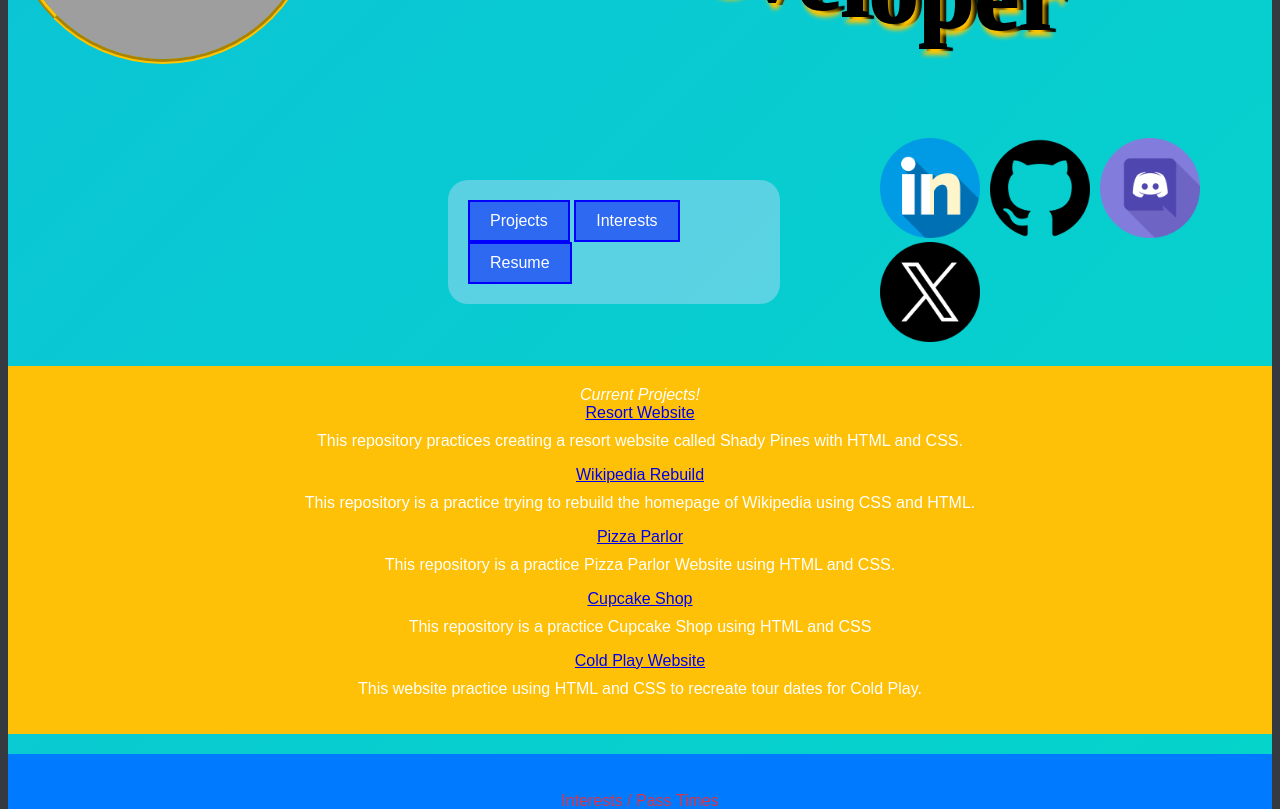
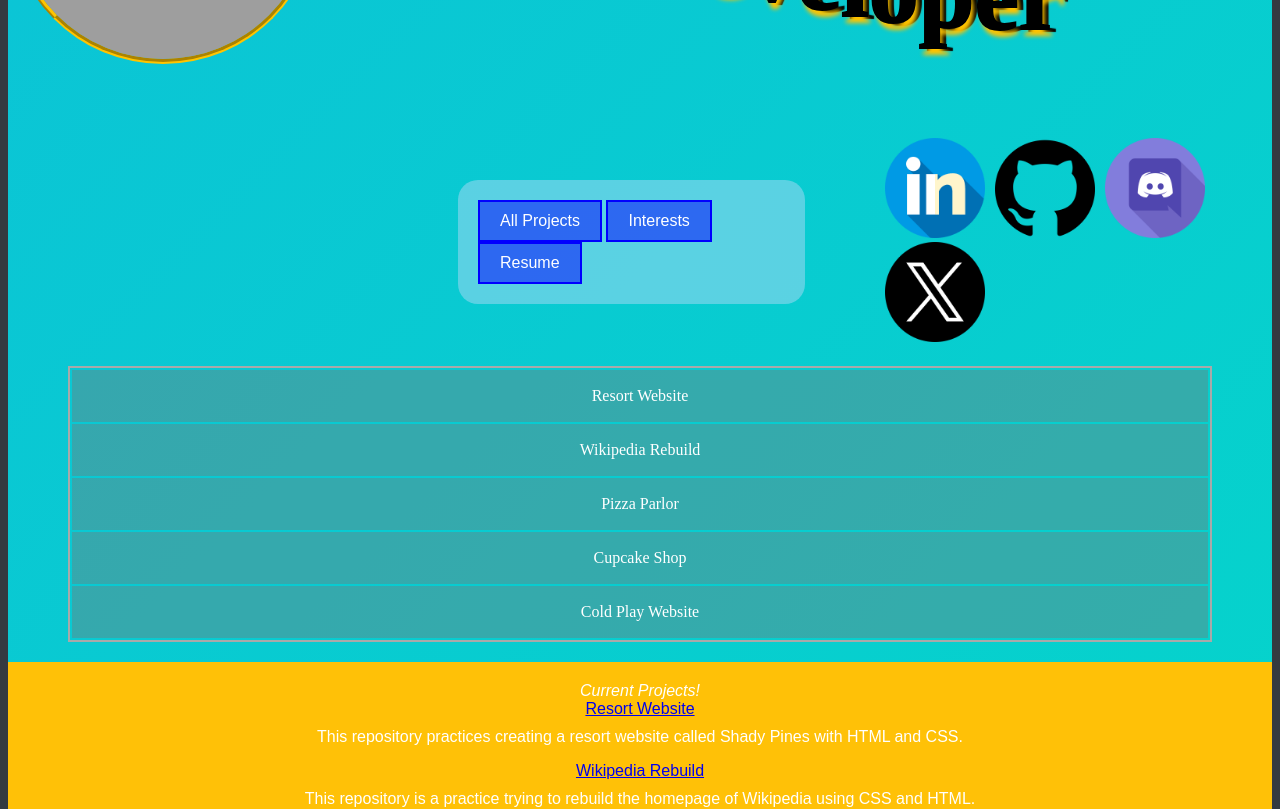
Before and after one commit to tdietzel/Portfolio_React, a React (Vite) app: page / in a window 1280 px wide. Shown: the part 460-1269 px from the top of the page. Built offline with nearby package versions, Linux system fonts and the light colour scheme; grey boxes are pictures that could not be loaded.

Commit message:
Add section and styling for Top Projects

```diff
--- a/src/components/App.jsx
+++ b/src/components/App.jsx
@@ -36,11 +36,11 @@ function App() {
       <Col md={6}>
       <ButtonGroup style={{marginLeft: '440px'}} className="button-group">
         <div className="button-style">
-            <Button variant="outline-light">Projects</Button>{' '}
+            <Button variant="outline-light">All Projects</Button>{' '}
             <Button variant="outline-light">Interests</Button>{' '}
             <Button variant="outline-light">Resume</Button>{' '}
         </div>
-        <Card style={{marginLeft: '100px'}}>
+        <Card style={{marginLeft: '80px'}}>
           <Card.Img src={linkedin} alt="LinkedIn" style={{marginRight: '10px'}} className="social-media"/>
           <Card.Img src={gitHub} alt="GitHub" style={{marginRight: '10px', borderColor: 'white'}} className="social-media"/>
           <Card.Img src={discord} alt="Discord" style={{marginRight: '10px'}} className="social-media"/>
@@ -48,6 +48,31 @@ function App() {
         </Card>
       </ButtonGroup>
       </Col>
+
+      <Container style={{border:'2px solid darkGrey', marginRight:'60px', marginLeft:'60px'}}>
+        <Card className='top-projects'>
+          <CardText>Resort Website</CardText>
+        </Card>
+        <Card className='top-projects'>
+          <CardText>Wikipedia Rebuild</CardText>
+        </Card>
+        <Card className='top-projects'>
+          <CardText>Pizza Parlor</CardText>
+        </Card>
+        <Card className='top-projects'>
+          <CardText>Cupcake Shop</CardText>
+        </Card>
+        <Card className='top-projects'>
+          <CardText>Cold Play Website</CardText>
+        </Card>
+      </Container>
+
+      {/* <Container style={{border:'5px solid black', height:'1000px', width:'auto'}} className="resume-container">
+        <Card>
+          <CardTitle>Resume</CardTitle>
+        </Card>
+      </Container> */}
+
       <Container className="current-projects">
         <Card>
           <Card.Title className="white"><em>Current Projects!</em></Card.Title>
--- a/src/index.css
+++ b/src/index.css
@@ -84,6 +84,7 @@ body {
 }
 .button-style {
   padding: 20px;
+  margin-left: 10px;
   background-color: rgb(171, 218, 246, 0.5);
   border-radius: 20px;
 }
@@ -158,7 +159,7 @@ button:hover {
   margin-top: 5px;
 }
 .my-background {
-  background-color: #007bff;
+  background-color: #ffc107;
   color: #ffffff;
   padding: 20px;
 }
@@ -166,3 +167,24 @@ button:hover {
 .container {
   margin-top: 20px;
 }
+
+/* Organize below*/
+
+.top-projects {
+  padding-top: 1px;
+  padding-bottom: 1px;
+  margin: 2px;
+  background-color: rgb(120, 118, 118, 0.4);
+  font-family:'Bangers', cursive;
+}
+
+.top-projects:hover {
+  background-color: rgba(0, 0, 0, 0.7);
+  font-weight: bold;
+}
+
+.resume-container {
+  margin: 20px;
+  margin-right: 100px;
+  margin-left: 100px;
+}
```
